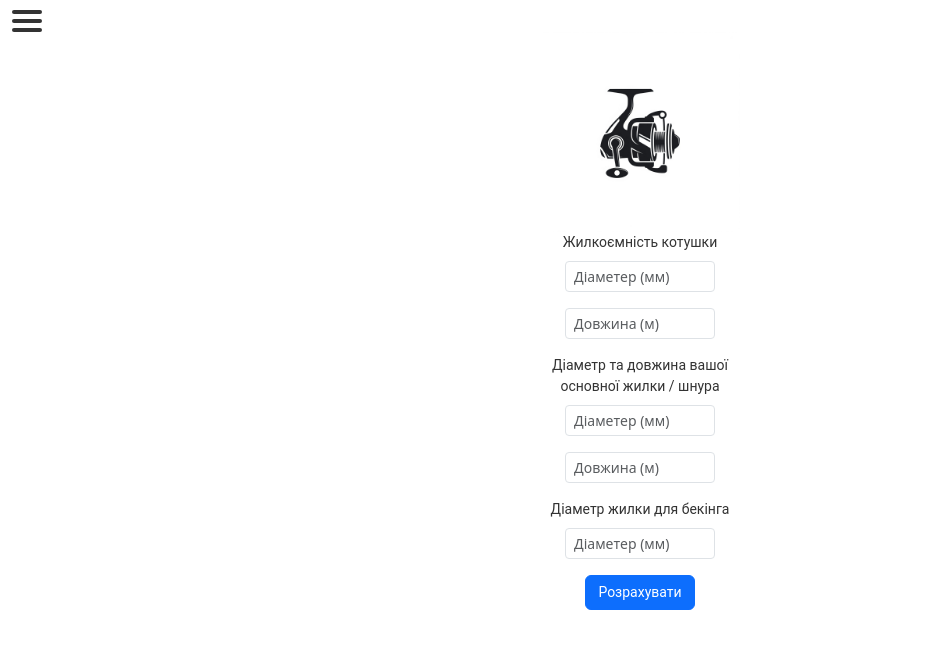
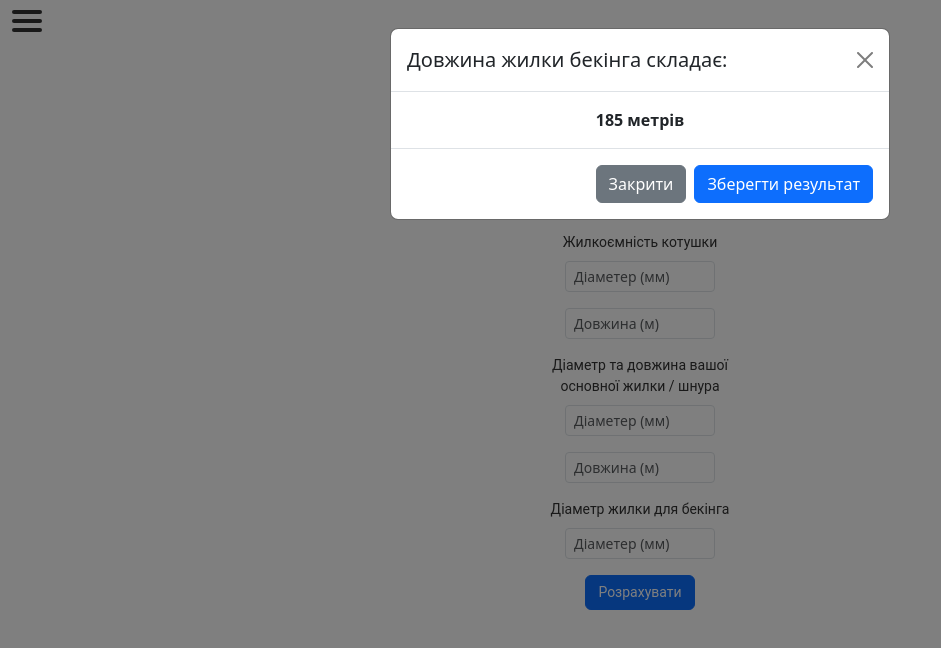
Before and after one commit to RuslanSkl/ba-cl, a website: page index.html in a window 1280 px wide. Both pictures are taken after a click on the button "Розрахувати". Shown: the whole page, without its empty margins (0-941 px from the left). Drawn offline with nearby package versions, Linux system fonts and the light colour scheme.

Commit message:
- add modal

```diff
--- a/index.html
+++ b/index.html
@@ -44,7 +44,30 @@
     <div class="input-group input-group-sm mb-3">
         <input type="text" class="form-control input-width" placeholder="Діаметер (мм)" aria-label="Sizing example input" aria-describedby="inputGroup-sizing-sm">
     </div>
-    <button type="button" class="btn btn-primary fonts custom-btn">Розрахувати</button>
+
+    <!-- Button trigger modal -->
+    <button type="button" class="btn btn-primary fonts custom-btn" data-bs-toggle="modal" data-bs-target="#exampleModal">
+        Розрахувати
+    </button>
+
+    <!-- Modal -->
+    <div class="modal fade" id="exampleModal" tabindex="-1" aria-labelledby="exampleModalLabel" aria-hidden="true">
+        <div class="modal-dialog">
+            <div class="modal-content">
+                <div class="modal-header">
+                    <h1 class="modal-title fs-5" id="exampleModalLabel">Довжина жилки бекінга складає:</h1>
+                    <button type="button" class="btn-close" data-bs-dismiss="modal" aria-label="Close"></button>
+                </div>
+                <div class="modal-body custom-modal">
+                     185 метрів
+                </div>
+                <div class="modal-footer">
+                    <button type="button" class="btn btn-secondary" data-bs-dismiss="modal">Закрити</button>
+                    <button type="button" class="btn btn-primary">Зберегти результат</button>
+                </div>
+            </div>
+        </div>
+    </div>
 
     <!-- Content here -->
 </div>
--- a/index.js
+++ b/index.js
@@ -1,3 +1,9 @@
+const myModal = document.getElementById('myModal')
+const myInput = document.getElementById('myInput')
+
+myModal.addEventListener('shown.bs.modal', () => {
+    myInput.focus()
+})
 /**
  * Opens the sidebar navigation menu.
  * Sets the width of the sidebar to '250px' (or '100%' on small screens)
--- a/style.css
+++ b/style.css
@@ -161,3 +161,9 @@
 /*        text-align: center; !* Center links on small screens *!*/
 /*    }*/
 /*}*/
+
+.custom-modal {
+    display: flex;
+    justify-content: center;
+    font-weight: bold;
+}
```
Also changed, not shown: 1 other file.
